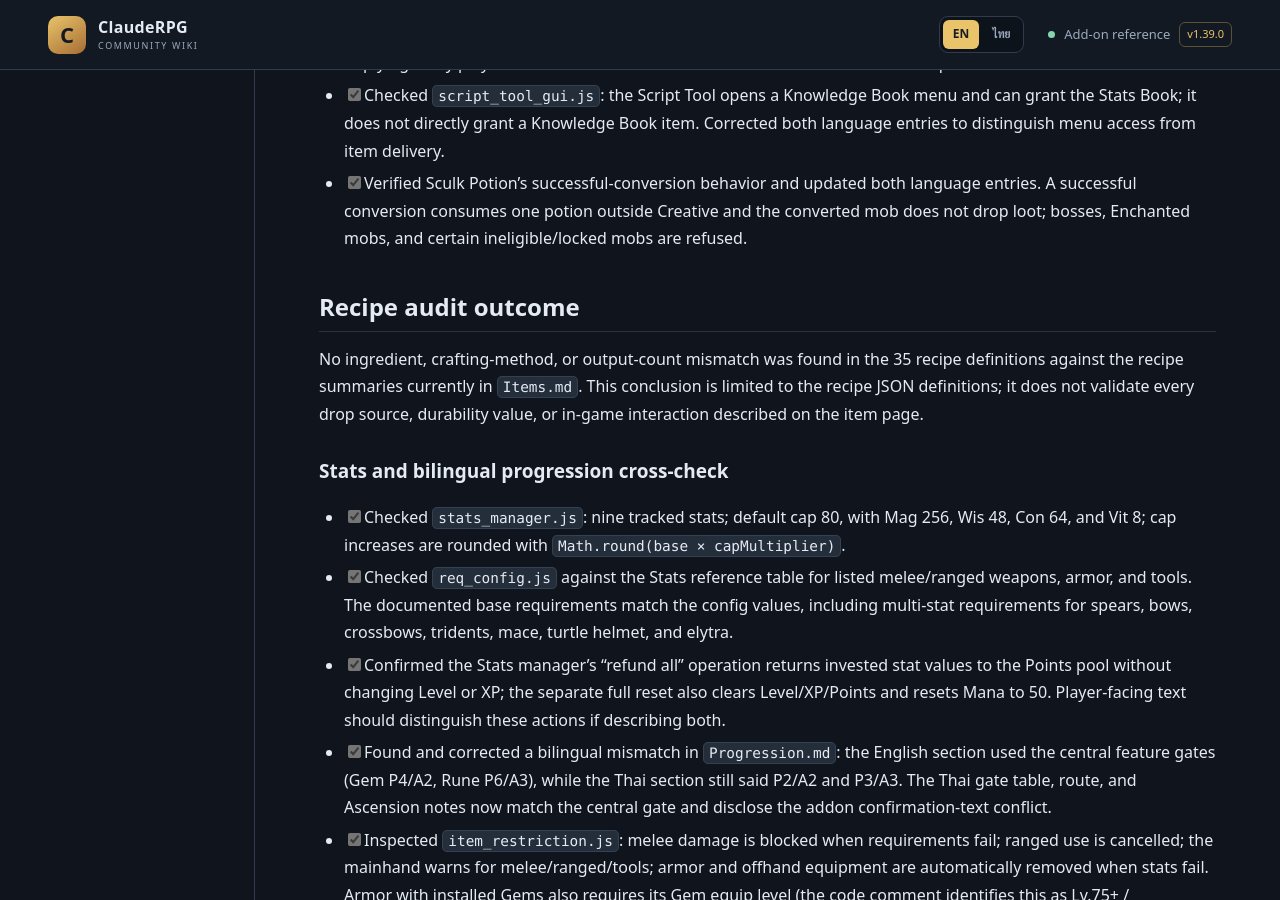
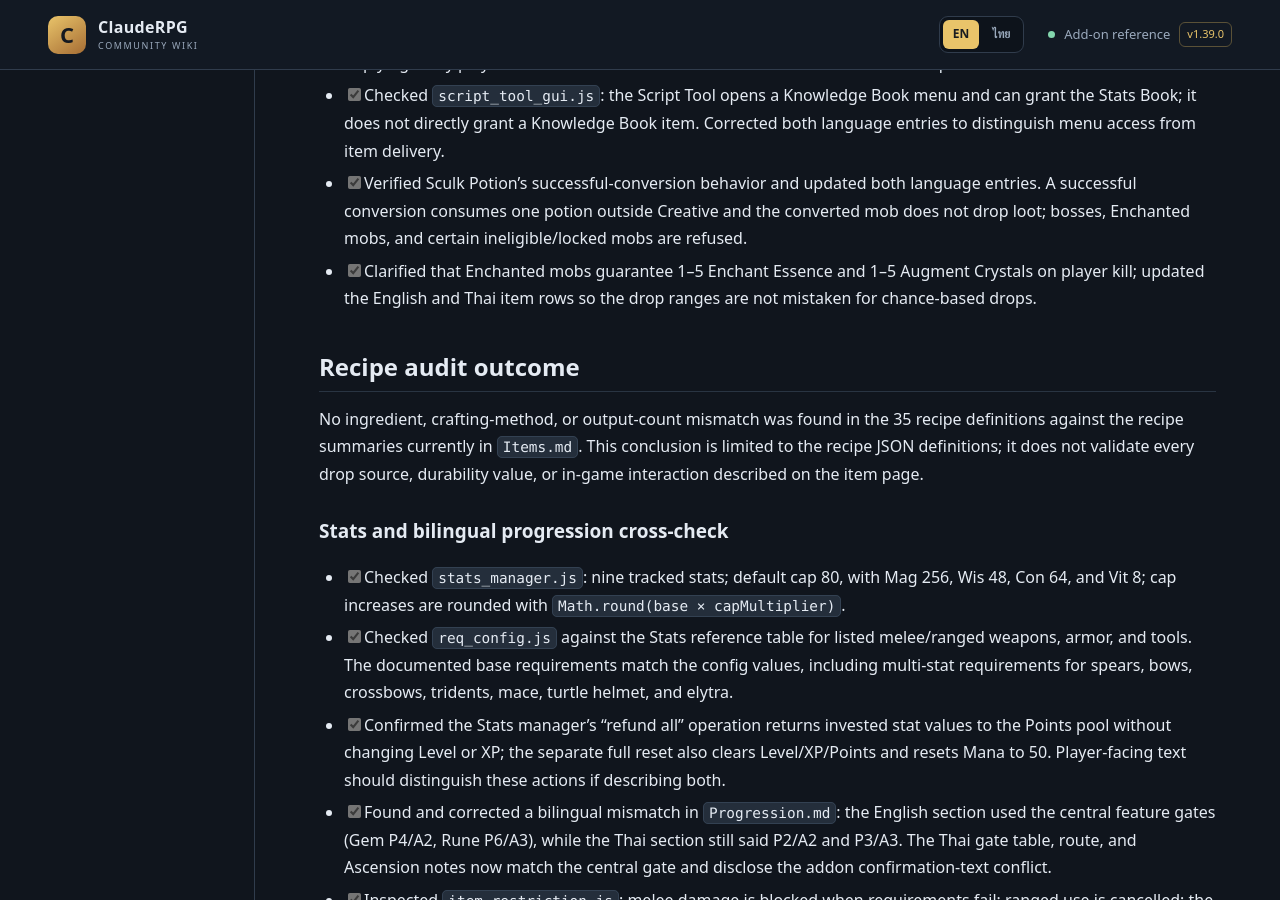
Before and after one commit to miniTorch25/ClaudeRPG-Wiki-V2, a Jekyll site: the page built from CONTENT-GAP-AUDIT.md, in a window 1280 px wide and 900 px high, scrolled down 5404 px. Built offline with Jekyll 4.4.1, drawn with Linux system fonts in a browser that asks for light colours; our own code applies the rules of GitHub Pages for plain Markdown files.

Commit message:
docs: record guaranteed Enchanted drop verification

```diff
--- a/CONTENT-GAP-AUDIT.md
+++ b/CONTENT-GAP-AUDIT.md
@@ -123,6 +123,7 @@ The v1.39.0 addon package was retrieved from the Library and inspected directly.
 - [x] Confirmed the Script Tool is granted by the `status:get_script_tool` script event. Updated `Items.md` to avoid implying every player can execute the command without the world's command permissions.
 - [x] Checked `script_tool_gui.js`: the Script Tool opens a Knowledge Book menu and can grant the Stats Book; it does not directly grant a Knowledge Book item. Corrected both language entries to distinguish menu access from item delivery.
 - [x] Verified Sculk Potion's successful-conversion behavior and updated both language entries. A successful conversion consumes one potion outside Creative and the converted mob does not drop loot; bosses, Enchanted mobs, and certain ineligible/locked mobs are refused.
+- [x] Clarified that Enchanted mobs guarantee 1–5 Enchant Essence and 1–5 Augment Crystals on player kill; updated the English and Thai item rows so the drop ranges are not mistaken for chance-based drops.
 
 ## Recipe audit outcome
 
```
